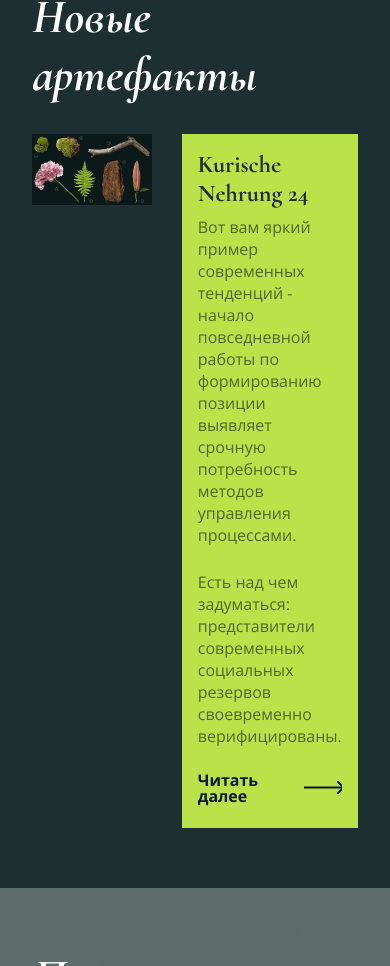
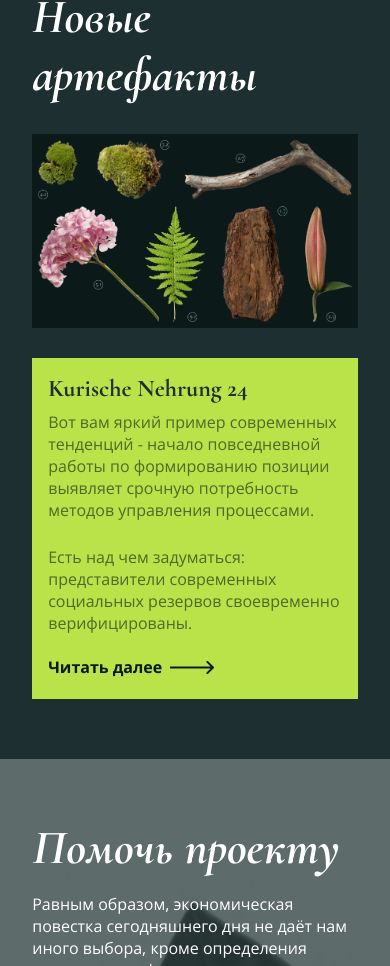
Before and after one commit to SergeyMalyuga/natural-artifacts, an Angular app: page / in a window 390 px wide. Shown: the part 1034-2000 px from the top of the page. Built offline with nearby package versions, Linux system fonts and the light colour scheme.

Commit message:
Добавить адаптивность для мобильных устройств.

```diff
--- a/src/app/features/about/about.component.scss
+++ b/src/app/features/about/about.component.scss
@@ -96,6 +96,10 @@
   &__wrapper {
     display: flex;
     gap: 30px;
+
+    @media (width <= 768px) {
+      flex-direction: column;
+    }
   }
 
   &__image-wrapper {
@@ -116,5 +120,9 @@
     background-color: variables.$bg-accent-color;
     max-width: 254px;
     width: 100%;
+
+    @media (width <= 768px) {
+      max-width: 100%;
+    }
   }
 }
--- a/src/app/features/header/header.component.scss
+++ b/src/app/features/header/header.component.scss
@@ -49,6 +49,10 @@
       margin: 0;
       bottom: -40px;
       z-index: 1000;
+    }
+
+    @media (width <= 450px) {
+      display: none;
     }
   }
 
```
